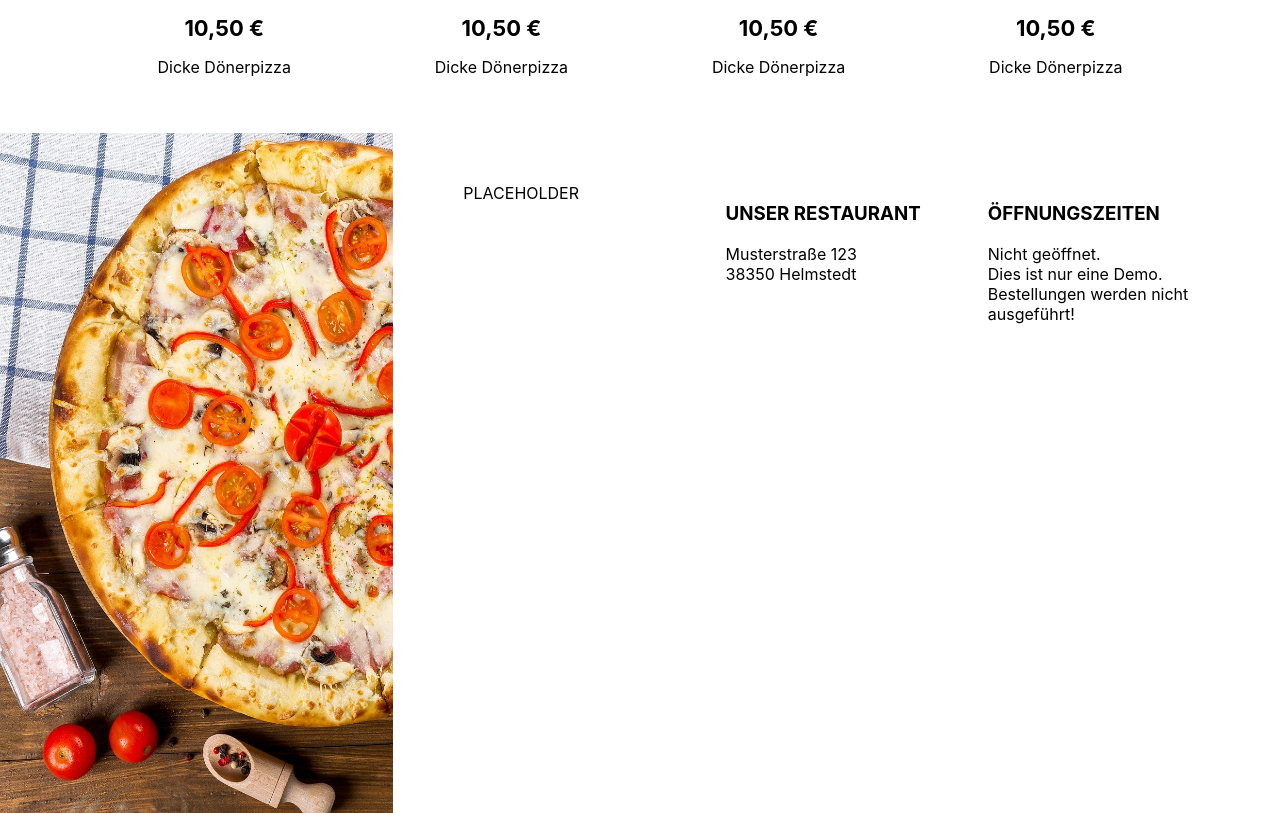
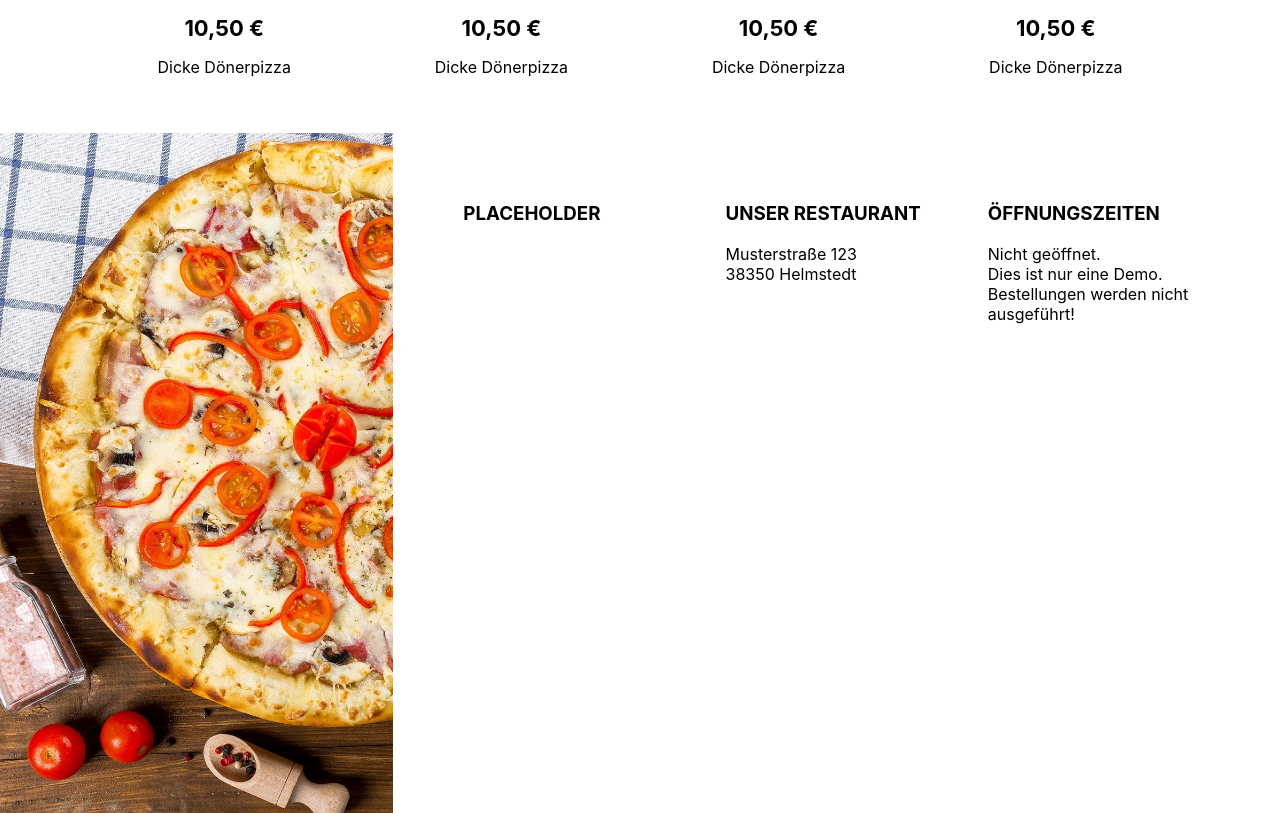
Before and after one commit to JoernSchoenyan/learn-react-ecommerce, a Next.js app: page / in a window 1280 px wide. Shown: the part 1624-2437 px from the top of the page. Built offline with nearby package versions, Linux system fonts and the light colour scheme.

Commit message:
Footer abgeändert, das Bild passt jetzt besser

```diff
--- a/components/Footer.jsx
+++ b/components/Footer.jsx
@@ -6,11 +6,11 @@ const Footer = () => {
   return (
     <div className={styles.container}>
       <div className={styles.item}>
-        <Image src="/img/bg.jpg" alt="" fill />
+        <Image src="/img/bg.jpg" alt="" fill style={{objectFit: "cover"}} />
       </div>
       <div className={styles.item}>
         <div className={styles.card}>
-          PLACEHOLDER
+          <h3>PLACEHOLDER</h3>
         </div>
         <div className={styles.card}>
           <h3 className={styles.title}>UNSER RESTAURANT</h3>
```
